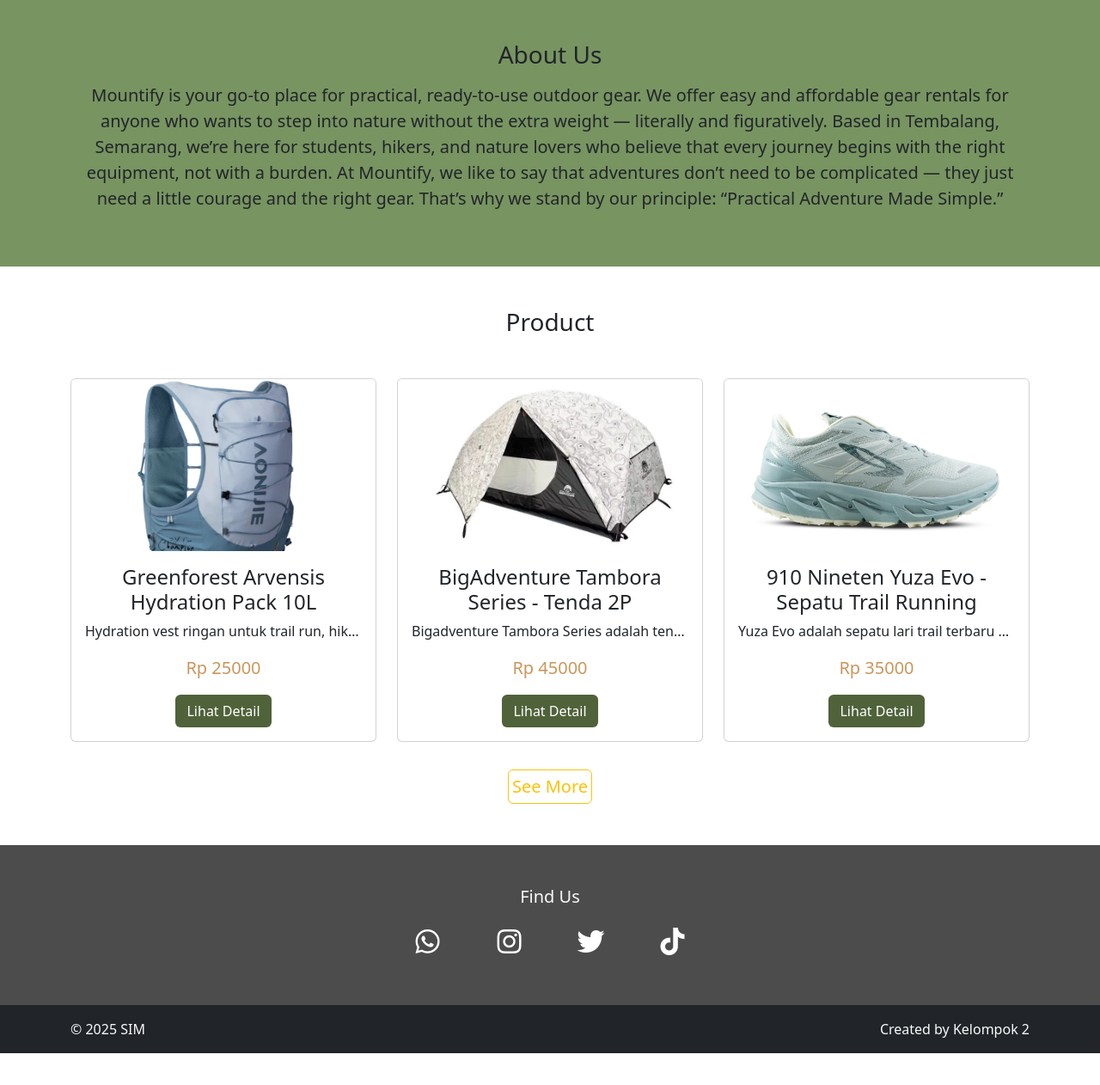
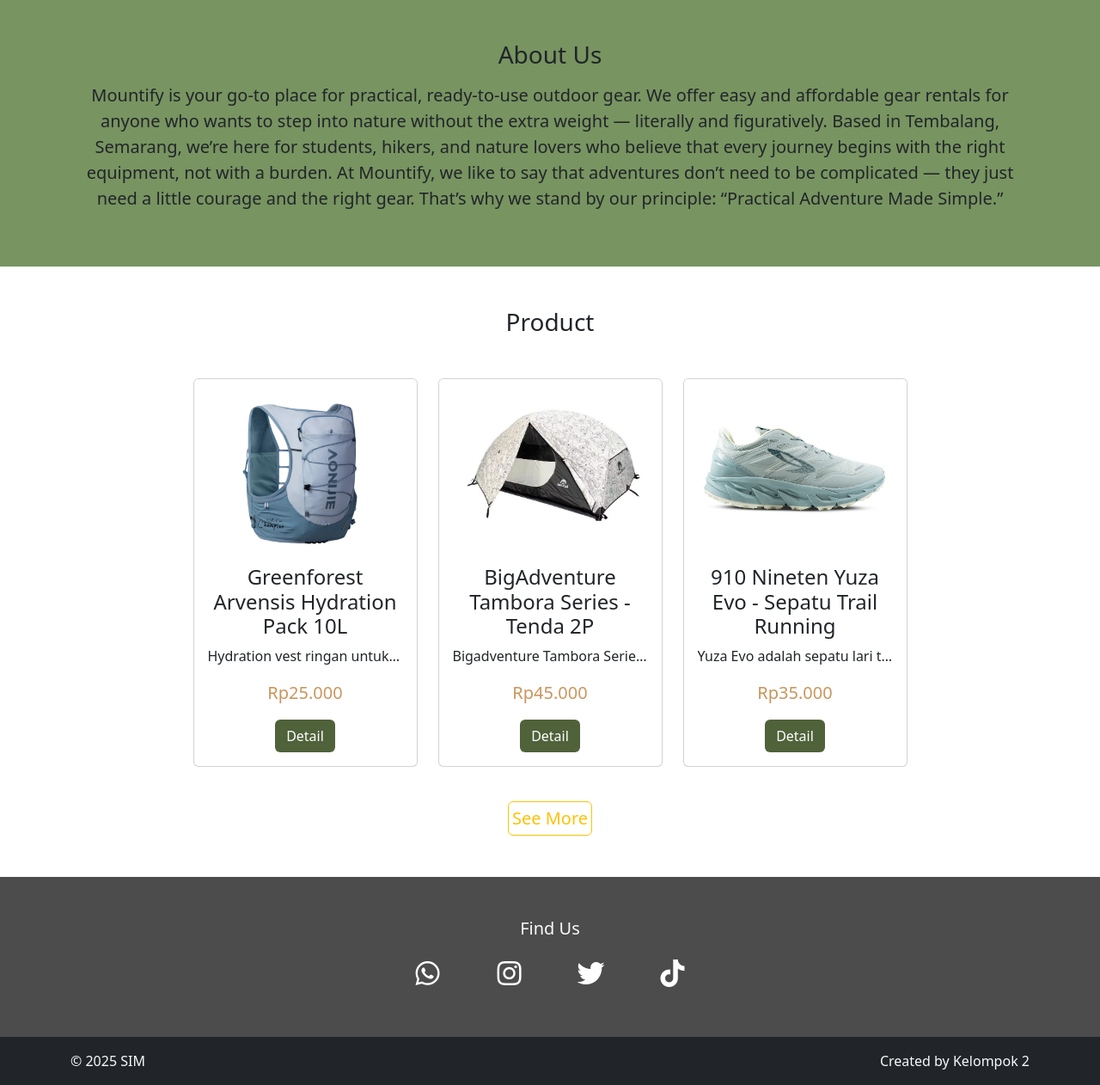
Before and after one commit to zahrasalma31-ops/mountify, a PHP site: page / in a window 1280 px wide. Shown: the part 1221-2483 px from the top of the page at 86% size. Before the commit the page ends 2446 px from the top, so only its background shows below. Run offline with PHP 8.4, Linux system fonts and the light colour scheme; data comes from the database, SQL or seed files in the repository; some libraries are stand-ins or nearby versions.

Commit message:
index dan produk

```diff
--- a/css/style.css
+++ b/css/style.css
@@ -189,7 +189,7 @@
 .kategori-btn {
     padding: 10px 25px;
     background: #f3f4f6;
-    border-radius: 2px;   /* Ubah ini */
+    border-radius: 2px;
     font-weight: 600;
     text-decoration: none;
     color: #333;
--- a/index.php
+++ b/index.php
@@ -96,7 +96,7 @@
 
             <div class="row mt-5">
                 <?php while($data = mysqli_fetch_array($queryProduk)) { ?>
-                <div class="col-sm-6 col-md-4 mb-3">
+                <div class="col-6 col-md-3 col-lg-3 mb-4">
                     <div class="card h-100">
                         <div class="image-box">
                             <img src="image/<?php echo $data['foto']; ?>" class="card-img-top" alt="...">
@@ -104,8 +104,8 @@
                         <div class="card-body">
                             <h4 class="card-title"><?php echo $data['nama']; ?></h4>
                             <p class="card-text text-truncate"><?php echo $data['detail']; ?></p>
-                            <p class="card-text text-harga">Rp <?php echo $data['harga']; ?></p>
-                            <a href="produk-detail.php?nama=<?php echo $data['nama']; ?>" class="btn warna2 text-white">Lihat Detail</a>
+                            <p class="card-text text-harga">Rp<?= number_format($data['harga'], 0, ',', '.'); ?></p>
+                            <a href="produk-detail.php?nama=<?php echo $data['nama']; ?>" class="btn warna2 text-white">Detail</a>
                         </div>
                     </div>
                 </div>
--- a/produk.php
+++ b/produk.php
@@ -59,7 +59,7 @@
 <!-- Produk Grid -->
 <div class="container py-5">
     <?php if ($countData < 1) { ?>
-        <h3 class="text-center my-5">Produk tidak ditemukan</h3>
+        <h3 class="text-center my-5">Product Not Found</h3>
     <?php } ?>
 
     <div class="row">
```
